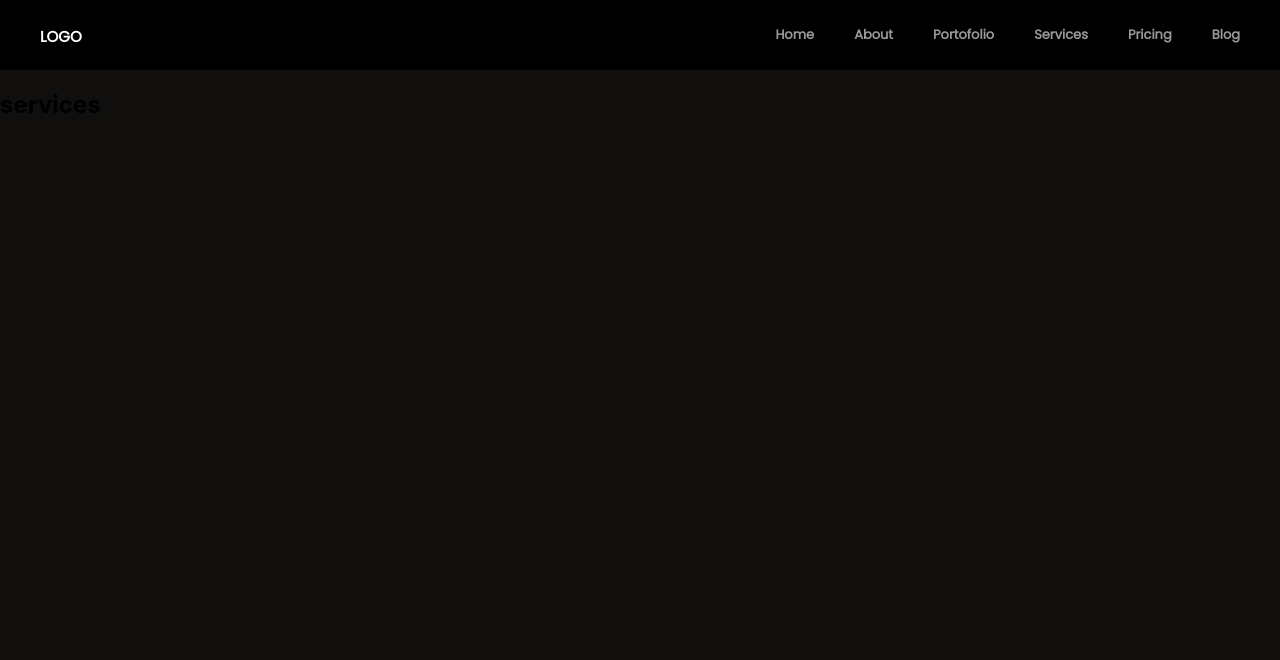
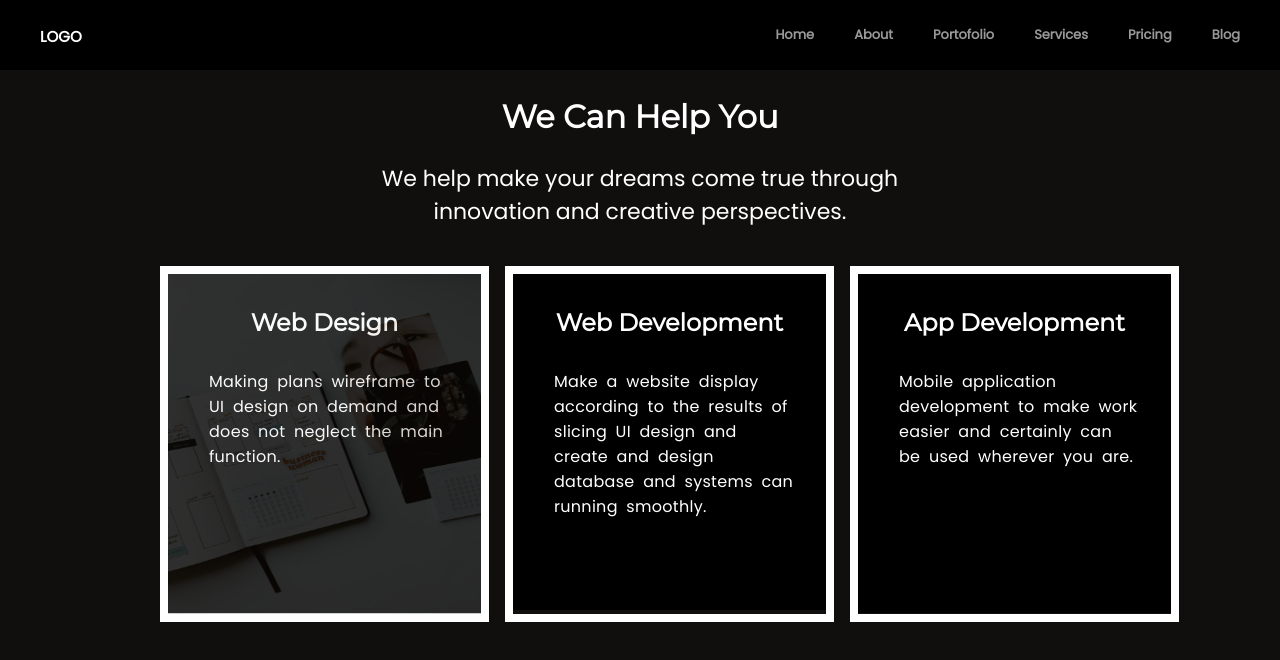
Before and after one commit to dikyriz/landing-page1, a React (Create React App) app: page /services in a window 1280 px wide. Shown: the top 660 px of the page. Built offline with nearby package versions, Linux system fonts and the light colour scheme.

Commit message:
update pages

```diff
--- a/src/App.css
+++ b/src/App.css
@@ -185,7 +185,7 @@
 
 .section-portofolio {
   color: #fff;
-  padding: 20px;
+  padding: 4em 4em 4em 3em;
 }
 
 .portofolio-title {
@@ -203,6 +203,8 @@
 .arrow-portofolio {
  width: 20em;
  text-align: right;
+ position: relative;
+ top: 8em;
 }
 
 .arrow-portofolio-child-1{
@@ -243,7 +245,7 @@
   width: 16.5rem;
   font-family: 'Poppins';
   color: #000;
-  border-radius: 20px;
+  border-radius: 12px;
   padding-bottom: 3em;
   background-color: #fff;
 }
@@ -255,7 +257,7 @@
 .img-card {
   width: 100%;
   height: 12.2rem;
-  border-radius: 20px 20px 0 0;
+  border-radius: 12px 12px 0 0;
 }
 
 .card-title {
@@ -276,7 +278,7 @@
   border-radius: 2em;
   font-family: 'Poppins';
   font-size: 16px;
-  width: 12em;
+  width: 9.5em;
   float: right;
   margin-top: 1em;
 }
@@ -287,7 +289,7 @@
 }
 
 .arrow-card {
-  margin-left: 1.6em;
+  margin-left: 0.7em;
   font-weight: 900;
 }
 
@@ -295,7 +297,7 @@
   width: 16.5rem;
   font-family: 'Poppins';
   color: #000;
-  border-radius: 20px;
+  border-radius: 12px;
   padding-bottom: 3em;
   background-color: #fff;
 }
@@ -304,7 +306,7 @@
   width: 16.5rem;
   font-family: 'Poppins';
   color: #000;
-  border-radius: 20px;
+  border-radius: 12px;
   padding-bottom: 3em;
   background-color: #fff;
 }
@@ -312,6 +314,7 @@
 .card {
   list-style: none;
   margin: 0;
+  padding: 0;
 }
 
 .card-child {
@@ -323,8 +326,93 @@
   display: flex;
 }
 
+.portofolio-top {
+
+}
+
 .portofolio-bottom {
+  margin: 0;
+  position: relative;
+  left: 6em;
+  top: 7em;
+}
+
+.section-services {
+  color: #fff;
+}
+
+.services-title {
+  font-family: 'Montserrat';
+  font-size: 32px;
+  text-align: center;
+}
+
+.services-description {
+  font-family: 'Poppins';
+  font-size: 22px;
+  text-align: center;
+}
+
+.services-description-child {
+  display: flex;
+  flex-direction: column;
+}
+
+.card-services li{
+  list-style: none;
+  min-height: 340px;
+  max-width: 20em;
+  border: 8px solid #fff;
+  margin-right: 1em;
+}
+
+.img-services {
+  margin: 0;
+  height: 340px;
+  width: 20em;
   position: absolute;
-  right: 1em;
-  bottom: 6em;
+  z-index: -1;
 }
+
+.card-1-services {
+  background-color: #000;
+  padding: 2px 2em 8em 2em;
+  opacity: 0.8;
+}
+
+
+.card-2-services {
+  background-color: #000;
+  padding: 2px 2em 4.7em 2em;
+
+}
+
+.card-3-services {
+  background-color: #000;
+  padding: 2px 2em 8em 2em;
+}
+
+.card-title-services {
+  font-family: 'Montserrat';
+  font-size: 24px;
+  text-align: center;
+}
+
+.card-description-services {
+  width: 15em;
+  font-family: 'Poppins';
+  font-size: 16px;
+  letter-spacing: 0.3px;
+  margin-left: 9px;
+  word-spacing: 4px;
+}
+
+.card-services ul {
+  display: flex;
+  padding: 0 10em;
+  padding-top: 1em;
+}
+
+.card-services li:last-child{
+  margin: 0;
+}
--- a/src/pages/Services.js
+++ b/src/pages/Services.js
@@ -1,7 +1,57 @@
+import { CardThree } from "../assets";
+
 export default function Services () {
     return (
-        <section>
-            <h1>services</h1>
+        <section className="section-services">
+            <h1 className="services-title">We Can Help You</h1>
+            <p className="services-description">We help make your dreams come true through
+            <span className="services-description-child">innovation and creative perspectives.</span>
+            </p>
+
+            <div className="card-services">
+                <ul>
+                    <li>
+                        <img src={CardThree} alt="card-3" className="img-services"/>
+                        <div className="card-1-services">
+                        <div className="container-services">
+                            <h4 className="card-title-services">Web Design</h4>
+                            <p className="card-description-services">
+                            Making plans wireframe to UI
+                            design on demand and does not
+                            neglect the main function.
+                            </p>
+                        </div>
+                        </div>
+                    </li>
+                    <li>
+                        <div className="card-2-services">
+                        <div className="container-services">
+                            <h4 className="card-title-services">Web Development</h4>
+                            <p className="card-description-services">
+                            Make a website display
+                            according to the results of slicing
+                            UI design and create and design
+                            database and systems can
+                            running smoothly.
+                            </p>
+                        </div>
+                        </div>
+                    </li>
+                    <li>
+                        <div className="card-3-services">
+                        <div className="container-services">
+                            <h4 className="card-title-services">App Development</h4>
+                            <p className="card-description-services">
+                            Mobile application development
+                            to make work easier and
+                            certainly can be used wherever
+                            you are.
+                            </p>
+                        </div>
+                        </div>
+                    </li>
+                </ul>
+            </div>
         </section>
     );
 }
```
